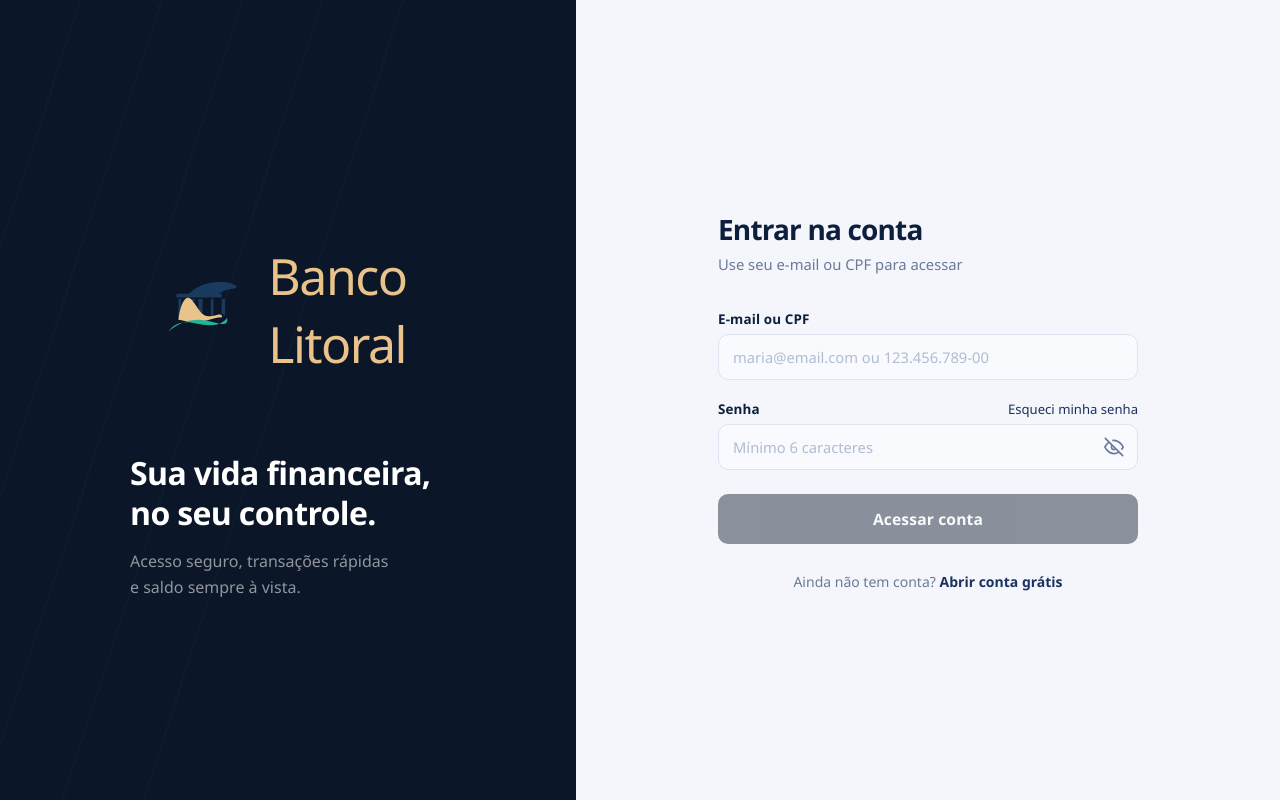
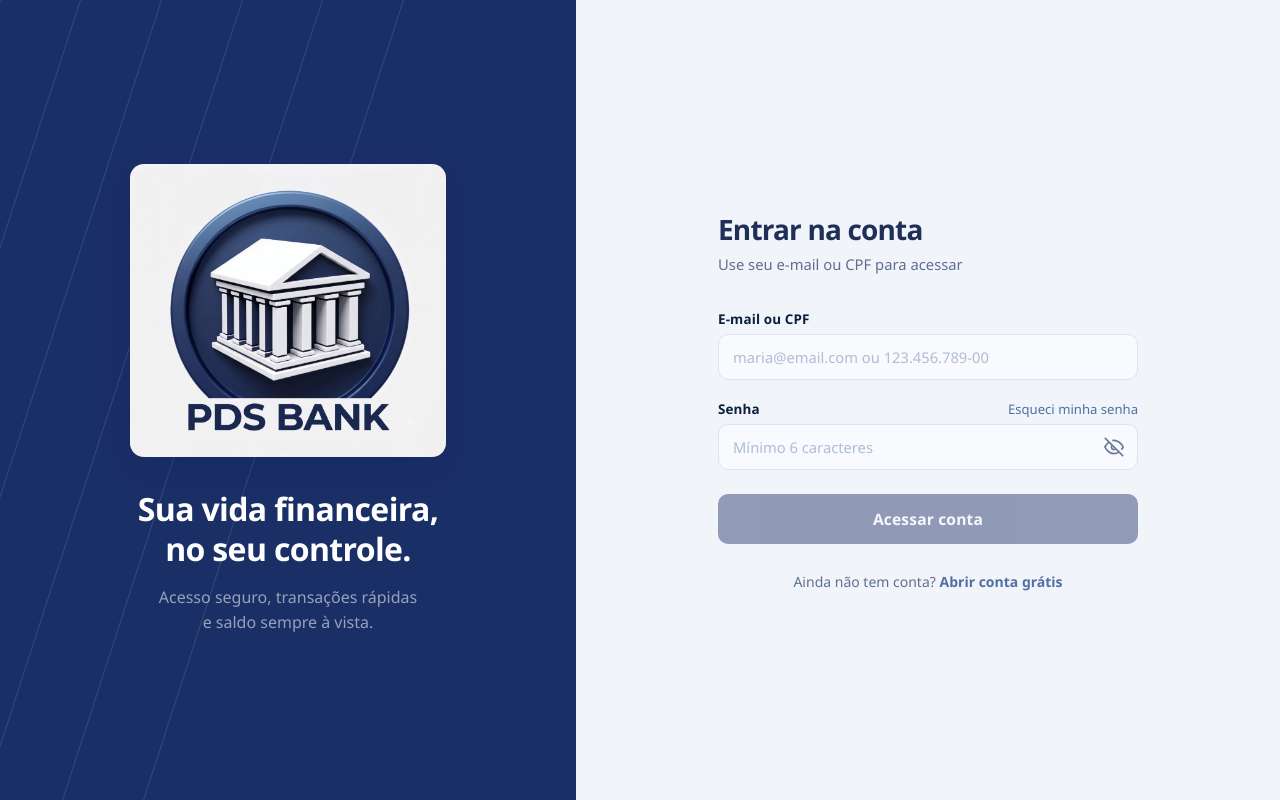
Before and after one commit to Project-Software-Development/Bank-FullStack, a React (Vite) app in the folder Frontend/: page / in a window 1280 px wide. Built offline with nearby package versions, Linux system fonts and the light colour scheme; no server answers.

Commit message:
feat(login-ui): aplicar nova logo e atualizar identidade visual

```diff
--- a/Frontend/src/pages/LoginPage.css
+++ b/Frontend/src/pages/LoginPage.css
@@ -1,20 +1,20 @@
-/* ================================
-   LoginPage — Banco Litoral
-   Paleta: azul-marinho profundo + verde-neon vibrante
-   ================================ */
+/* =========================================
+  LoginPage — PDS Bank
+  Paleta: azul institucional da nova marca
+  ========================================= */
 
 :root {
-  --navy: #0b1628;
-  --navy-mid: #122040;
-  --navy-light: #1c3160;
-  --green: #00e5a0;
-  --green-dim: #00b87e;
+  --navy: #1b2f67;
+  --navy-mid: #274687;
+  --navy-light: #4f6fa6;
+  --green: #5d7fb4;
+  --green-dim: #6f86b4;
   --white: #ffffff;
-  --off-white: #f4f6fb;
-  --text-main: #0d1f3c;
-  --text-muted: #6b7a99;
-  --border: #dde3f0;
-  --input-bg: #f8fafd;
+  --off-white: #f1f4f9;
+  --text-main: #1f2f57;
+  --text-muted: #5f6f91;
+  --border: #d2dced;
+  --input-bg: #f7f9fd;
   --error: #e84040;
   --error-bg: #fff0f0;
   --radius: 12px;
@@ -51,6 +51,7 @@
   padding: 56px 52px;
   display: flex;
   flex-direction: column;
+  align-items: center;
   gap: 32px;
   max-width: 420px;
 }
@@ -62,32 +63,29 @@
   line-height: 1.25;
   letter-spacing: -0.02em;
   margin-bottom: 16px;
+  text-align: center;
 }
 
 .login-panel__tagline p {
   font-size: 1rem;
   color: rgba(255, 255, 255, 0.55);
   line-height: 1.6;
+  text-align: center;
 }
 
 /* Logo */
 .bank-logo {
   display: flex;
   align-items: center;
-  gap: 10px;
+  width: min(330px, 100%);
 }
 
-.bank-logo__icon {
-  color: var(--green);
-  display: flex;
-  align-items: center;
-}
-
-.bank-logo__name {
-  font-size: 1.3rem;
-  font-weight: 800;
-  color: var(--white);
-  letter-spacing: -0.03em;
+.bank-logo__image {
+  width: 100%;
+  height: auto;
+  object-fit: contain;
+  border-radius: 14px;
+  box-shadow: 0 12px 28px rgba(16, 35, 82, 0.28);
 }
 
 /* Stats */
@@ -105,7 +103,7 @@
   left: calc(var(--i) * 14% - 5%);
   width: 1px;
   height: 140%;
-  background: rgba(0, 229, 160, 0.06);
+  background: rgba(143, 163, 201, 0.22);
   transform: rotate(18deg);
   transform-origin: top center;
 }
@@ -131,14 +129,6 @@
 .login-form-card__mobile-logo {
   display: none;
   margin-bottom: 28px;
-}
-
-.login-form-card__mobile-logo .bank-logo__name {
-  color: var(--text-main);
-}
-
-.login-form-card__mobile-logo .bank-logo__icon {
-  color: var(--navy);
 }
 
 .login-form-card__header h1 {
@@ -193,7 +183,7 @@ form {
 }
 
 .forgot-link:hover {
-  color: var(--green-dim);
+  color: var(--navy);
 }
 
 .input-wrapper {
@@ -299,7 +289,7 @@ form {
 }
 
 .btn-submit:hover:not(:disabled) {
-  background: var(--navy-light);
+  background: var(--navy-mid);
 }
 
 .btn-submit:active:not(:disabled) {
@@ -345,7 +335,7 @@ form {
 }
 
 .link-btn:hover {
-  color: var(--green-dim);
+  color: var(--navy);
 }
 
 /* ---- Responsivo ---- */
--- a/Frontend/src/pages/LoginPage.jsx
+++ b/Frontend/src/pages/LoginPage.jsx
@@ -1,6 +1,7 @@
 import { useState } from 'react';
 import { useAuth } from '../context/AuthContext';
 import { login } from '../services/authService';
+import bankLogo from '../assets/pds-bank-logo.png';
 import './LoginPage.css';
 
 function EyeIcon({ open }) {
@@ -19,44 +20,8 @@ function EyeIcon({ open }) {
 
 function BankLogo() {
   return (
-    <div className="bank-logo" style={{ display: 'inline-flex', alignItems: 'center', gap: '1px' }}>
-      <div className="bank-logo__icon" style={{ width: '222px', height: '222px', display: 'flex', alignItems: 'center' }}>
-        <svg
-          viewBox="0 0 500 500"
-          width="100%"
-          height="100%"
-          fill="none"
-          xmlns="http://www.w3.org/2000/svg"
-        >
-          <path
-            d="M219.4 186.2c41.2-40.4 104.9-38.9 119.5-38.3 22.8 1 54.8 11.2 49 19.3-5.2 7.3-33.1 5.9-46.7 13.9-19.1 11.2-31.9 20.3-64.8 20.3h-74.8c4.2-6.2 11.1-10.1 17.8-15.2z"
-            fill="#1A3B5D"
-          />
-
-          <rect x="169" y="190.9" width="165.2" height="13.2" rx="2" fill="#1A3B5D" />
-
-          <path
-            d="M176.3 210.3h10.8V285h-10.8zm31.3 0h10.8V220s5.5-8.2 17.8-1.5V210.3h-28.6zm41.8 0h14.8v60.9c-4.4-1-9.4-1.6-14.8-1.7V210.3zm29.8 0h14.8v60c2.7.9 6.2 2.3 9.4 4.1.3-1.6.6-3.1.6-4.7V210.3h-24.8zm39.8 0h14.8v51.2c5.9 3.9 10.3 7.8 12.3 10.3V210.3h-27.1z"
-            fill="#1A3B5D"
-          />
-
-          <path
-            d="M176.3 285.5c2.6-30 15.3-76.3 31.9-80.1 20.7-4.7 39.4 51 61.4 62.5 24 12.5 45.6-3.1 57.5-1.5 5.2.7 8.2 3.8 8.2 5.9v4.2c-15.9-.6-34 4.8-54 11-40.4 12.5-85 1.5-105-2z"
-            fill="#EAC38B"
-          />
-
-
-          <path
-            d="M141 328c34-29.5 68.3-42.5 106.8-42.5 53 0 88.5 26.5 103.5 11 5.9-6.1 1.7-18.3 1.7-18.3s-14.5 28.5-64.5 27.5c-44-.9-75-21-118-4-19 7.5-29.5 26.3-29.5 26.3z"
-            fill="#23B396"
-          />
-        </svg>
-      </div>
-      <div>
-        <span className="bank-logo__name" style={{ color: '#EAC38B', fontWeight: '500', fontSize: '50px' }}>
-          Banco Litoral
-        </span>
-      </div>
+    <div className="bank-logo">
+      <img src={bankLogo} alt="PDS Bank" className="bank-logo__image" />
     </div>
   );
 }
```
Also changed, not shown: Frontend/src/assets/pds-bank-logo.png (added).
